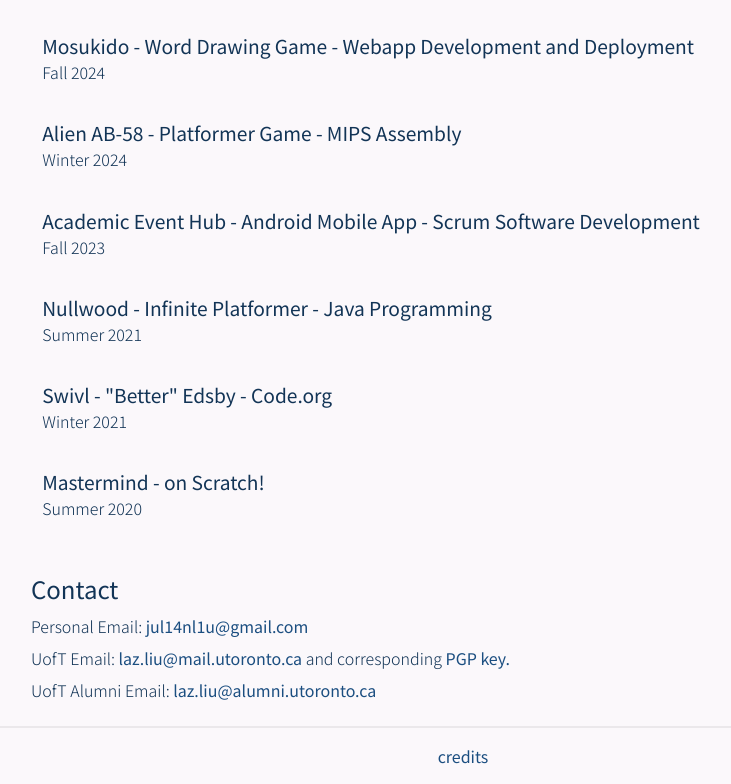
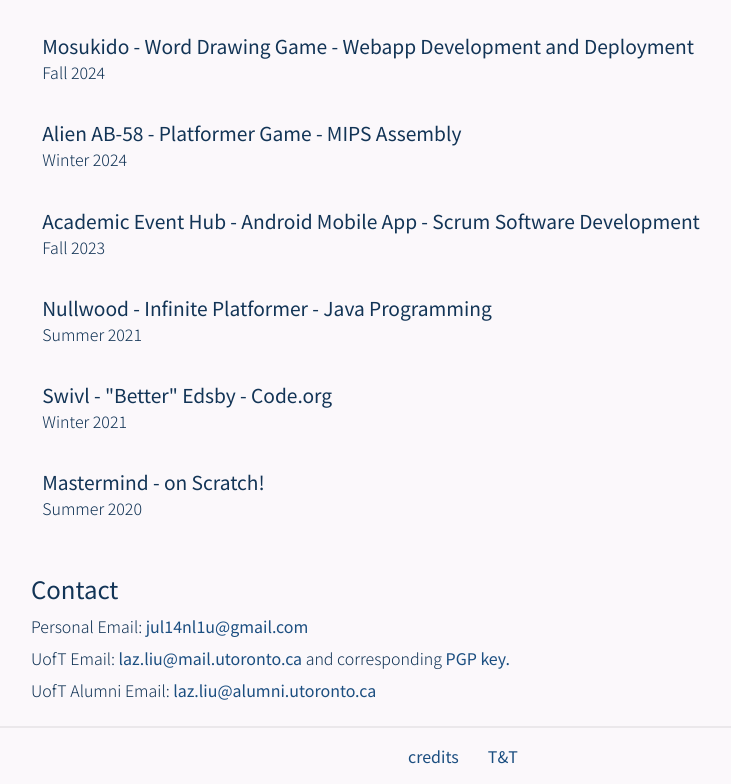
Before and after one commit to jl141/jl141, a plain HTML site: page index.html in a window 1280 px wide. Shown: the part 1237-2021 px from the top of the page, without its empty margins (177-908 px from the left). Drawn offline with Linux system fonts and the light colour scheme.

Commit message:
add link to tools/tricks page

```diff
--- a/index.html
+++ b/index.html
@@ -267,6 +267,7 @@
     </a>
     <footer>
       <a href="./credits.html">credits</a>
+      <a href="./tnt.html">T&T</a>
     </footer>
   </body>
 </html>
```
